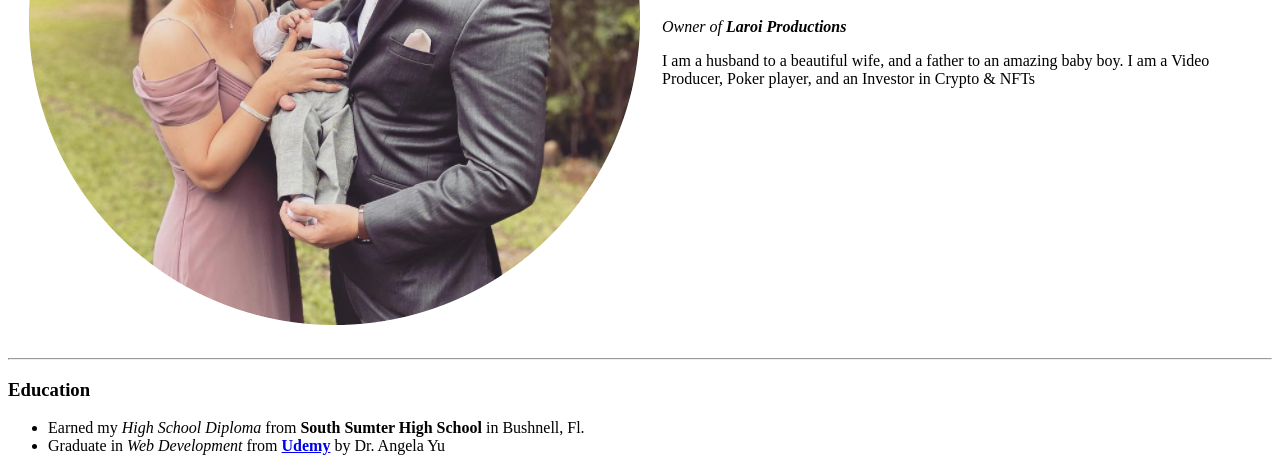
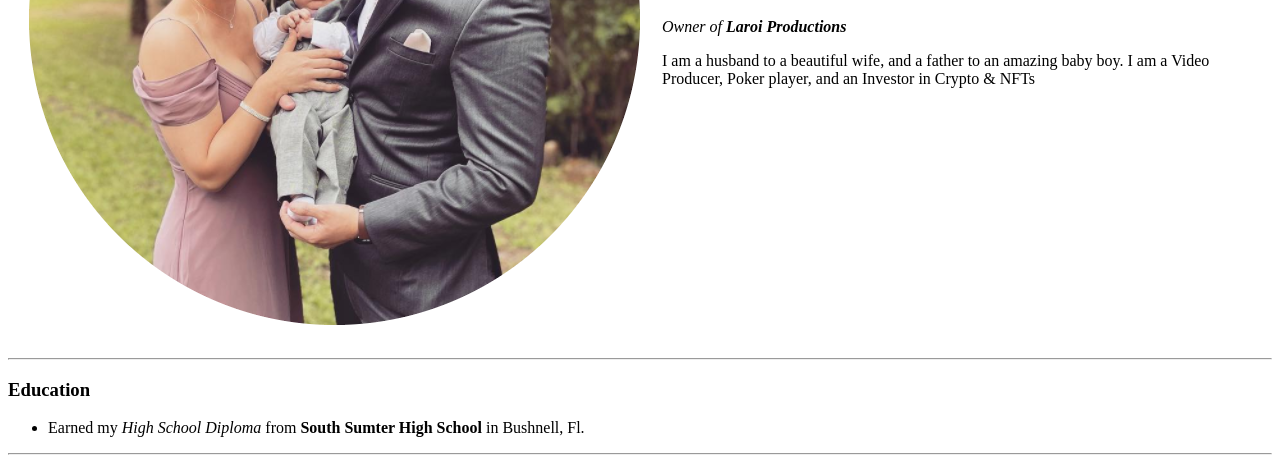
Before and after one commit to dlaroi/cv, a plain HTML site: page index.html in a window 1280 px wide. Shown: the part 315-785 px from the top of the page. Drawn offline with Linux system fonts and the light colour scheme.

Commit message:
Add files via upload

```diff
--- a/index.html
+++ b/index.html
@@ -22,7 +22,6 @@
 <h3>Education</h3>
 <ul>
   <li>Earned my <em>High School Diploma</em> from <strong>South Sumter High School</strong> in Bushnell, Fl.</li>
-  <li>Graduate in <em>Web Development</em> from <strong><a href="https://www.udemy.com/share/1013gG3@kpqOpeyYyj8uZgvE7HsLIcnCiD5b1PQkwBKIxzdVKWh-WHkPGVownM3SpPCOtsqOig==/">Udemy</a></strong> by Dr. Angela Yu</li>
 </ul>
 <hr>
   <h3>Work Experience</h3>
```
